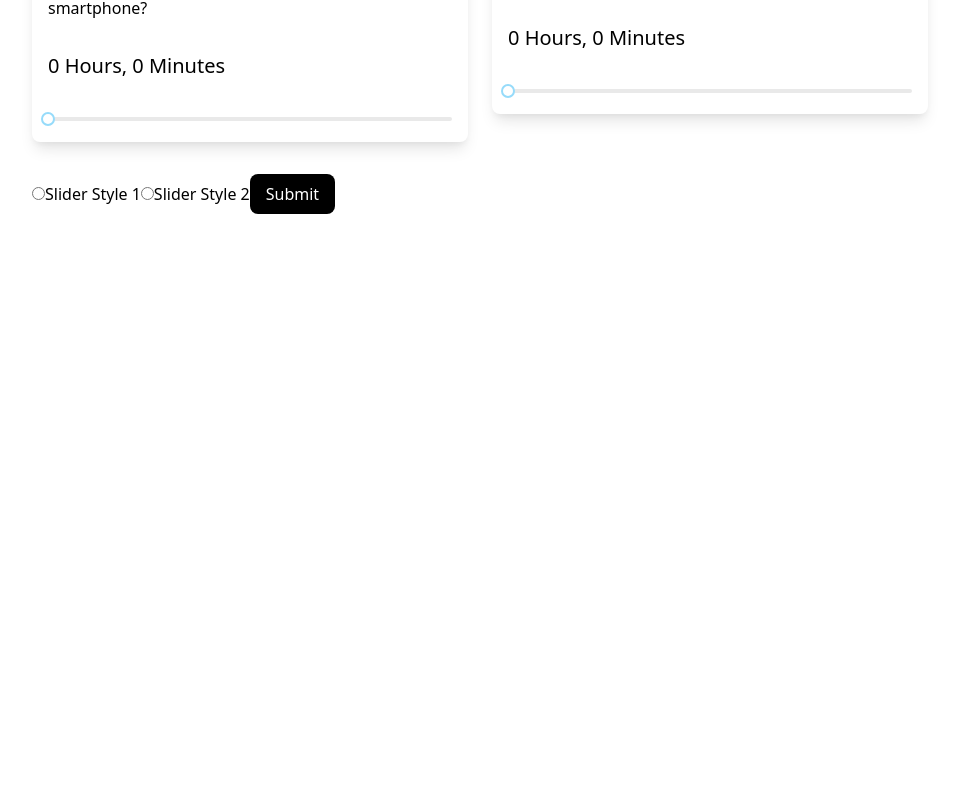
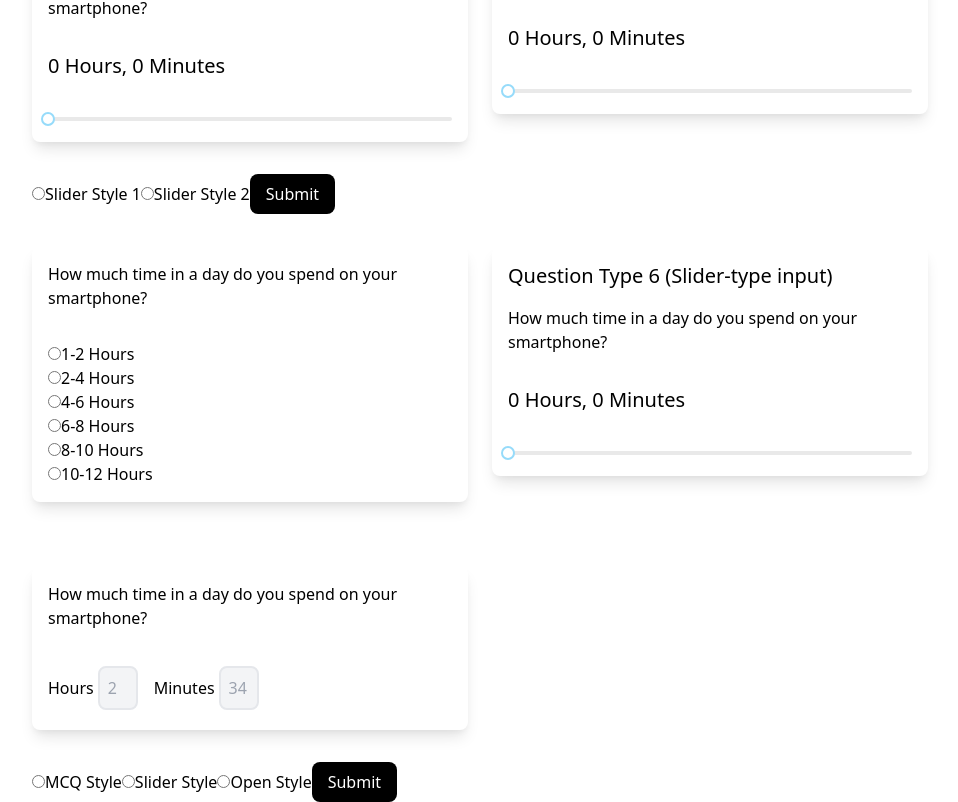
Before and after one commit to GLaDO8/sc-input-pref-testing, a React (Create React App) app: page / in a window 1280 px wide. Shown: the part 1084-1886 px from the top of the page, without its empty margins (160-1118 px from the left). Before the commit the page ends 1298 px from the top, so only its background shows below. Built offline with nearby package versions, Linux system fonts and the light colour scheme.

Commit message:
added open type question choice

```diff
--- a/src/App.js
+++ b/src/App.js
@@ -4,7 +4,10 @@ import Qchoicetype1 from "./Components/Qchoicetype1";
 import Qchoicetype2 from "./Components/Qchoicetype2";
 import Slidertype1 from "./Components/Slidertype1";
 import Slidertype2 from "./Components/Slidertype2";
+import Opentype from "./Components/Opentype";
 import Firebase from "./firebase";
+
+function threeQuestions(state) {}
 
 class App extends Component {
   constructor() {
@@ -12,11 +15,15 @@ class App extends Component {
     this.state = {
       sliderPref: "",
       mcqPref: "",
+      overAllPref: "",
     };
     this.onSliderValueChange = this.onSliderValueChange.bind(this);
     this.onMcqValueChange = this.onMcqValueChange.bind(this);
+    this.onOverallValueChange = this.onOverallValueChange.bind(this);
+
     this.formSubmit = this.formSubmit.bind(this);
     this.mcqFormSubmit = this.mcqFormSubmit.bind(this);
+    this.finalFormSubmit = this.finalFormSubmit.bind(this);
   }
   onSliderValueChange(event) {
     this.setState({
@@ -28,25 +35,45 @@ class App extends Component {
       mcqPref: event.target.value,
     });
   }
+  onOverallValueChange(event) {
+    this.setState({
+      overAllPref: event.target.value,
+    });
+  }
+  finalFormSubmit(event) {
+    event.preventDefault();
+    console.log(this.state.overAllPref);
+    const itemsRef = Firebase.database().ref("preferences");
+    const Preferences = {
+      mcqChoice: this.state.mcqPref,
+      sliderChoice: this.state.sliderPref,
+      finalChoice: this.state.overAllPref,
+    };
+    itemsRef.push(Preferences);
+  }
   mcqFormSubmit(event) {
     event.preventDefault();
     console.log(this.state.mcqPref);
-    const itemsRef = Firebase.database().ref("preferences");
-    const mcqPreferences = {
-      mcqChoice: this.state.mcqPref,
-    };
-    itemsRef.push(mcqPreferences);
   }
   formSubmit(event) {
     event.preventDefault();
     console.log(this.state.sliderPref);
-    const itemsRef = Firebase.database().ref("preferences");
-    const sliderPreferences = {
-      sliderChoice: this.state.sliderPref,
-    };
-    itemsRef.push(sliderPreferences);
   }
   render() {
+    const mcqChoice = this.state.mcqPref;
+    const sliderChoice = this.state.sliderPref;
+    let mcqComponent, sliderComponent;
+    if (mcqChoice === "mcq style 1") {
+      mcqComponent = <Qchoicetype1 />;
+    } else {
+      mcqComponent = <Qchoicetype2 />;
+    }
+
+    if (sliderChoice === "Slider Style 1") {
+      sliderComponent = <Slidertype1 />;
+    } else {
+      sliderComponent = <Slidertype2 />;
+    }
     return (
       <div className="mx-auto max-w-4xl mt-16">
         <header>
@@ -106,7 +133,6 @@ class App extends Component {
             <button
               className="bg-black text-white p-2 px-4 rounded-lg"
               type="submit"
-              onclick="submitForm()"
             >
               Submit
             </button>
@@ -145,6 +171,46 @@ class App extends Component {
             Submit
           </button>
         </form>
+
+        <div className="grid grid-cols-1 md:grid-cols-2 gap-6 gap-y-16 my-8">
+          <div>{mcqComponent}</div>
+          <div>{sliderComponent}</div>
+          <div>
+            <Opentype />
+          </div>
+        </div>
+        <form onSubmit={this.finalFormSubmit}>
+          <input
+            type="radio"
+            name="pref1"
+            value="MCQ Style"
+            checked={this.state.overAllPref === "MCQ Style"}
+            onChange={this.onOverallValueChange}
+          />
+          <label>MCQ Style</label>
+          <input
+            type="radio"
+            name="pref1"
+            value="Slider Style"
+            checked={this.state.overAllPref === "Slider Style"}
+            onChange={this.onOverallValueChange}
+          />
+          <label>Slider Style</label>
+          <input
+            type="radio"
+            name="pref1"
+            value="Open Style"
+            checked={this.state.overAllPref === "Open Style"}
+            onChange={this.onOverallValueChange}
+          />
+          <label>Open Style</label>
+          <button
+            className="bg-black text-white p-2 px-4 rounded-lg"
+            type="submit"
+          >
+            Submit
+          </button>
+        </form>
       </div>
     );
   }
--- /dev/null
+++ b/src/Components/Opentype.js
@@ -0,0 +1,36 @@
+import React, { Component } from "react";
+import "./../index.css";
+
+class Opentype extends Component {
+  render() {
+    return (
+      <div>
+        <div className="rounded-lg bg-white shadow-lg p-4">
+          <form>
+            <div className="mb-8">
+              <label for="male">
+                How much time in a day do you spend on your smartphone?
+              </label>
+            </div>
+            <div className="flex flex-row items-center">
+              <label for="hour">Hours</label>
+              <input
+                type="text"
+                className="bg-gray-100 rounded-lg p-2 border-gray-200 border-2 w-10 m-1 mr-4"
+                placeholder="2"
+              />
+              <label for="minute">Minutes</label>
+              <input
+                type="text"
+                className="bg-gray-100 rounded-lg p-2 border-gray-200 border-2 w-10 m-1"
+                placeholder="34"
+              />
+            </div>
+          </form>
+        </div>
+      </div>
+    );
+  }
+}
+
+export default Opentype;
```
